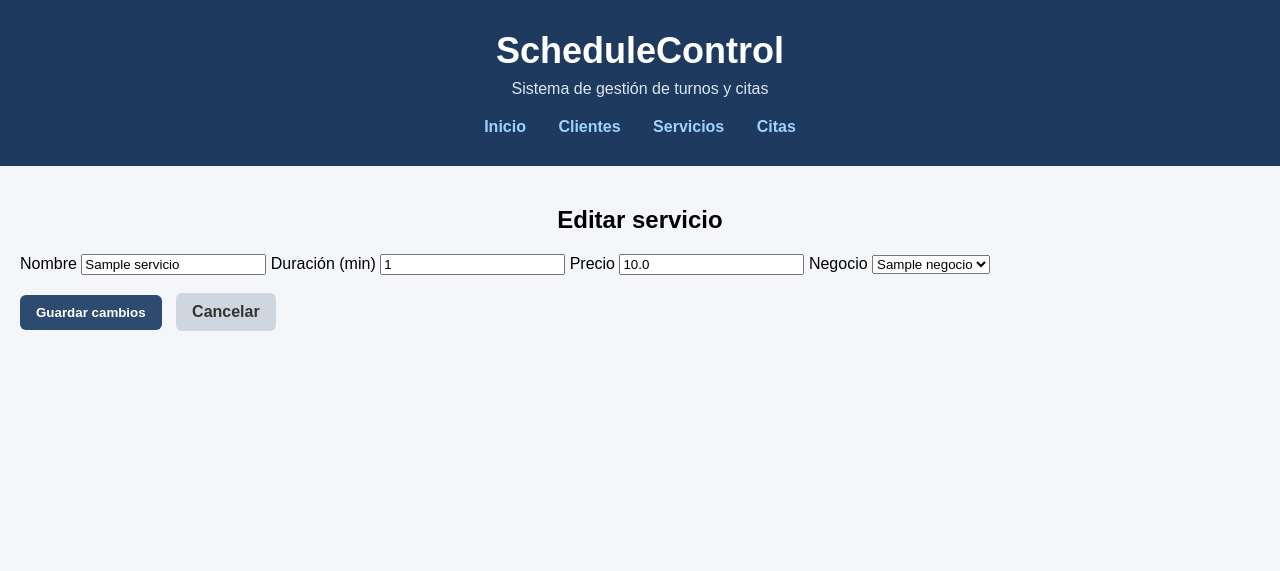
After one commit to FredyBernal02/schedulecontrol, a Flask app: page /servicios/1/editar in a window 1280 px wide. The commit adds this page. Shown: the top 571 px of the page. Run offline with Flask 3, Linux system fonts and the light colour scheme; tables that the repository leaves empty hold one stand-in row (values such as "Sample post").

Commit message:
Complete services CRUD module: add edit service feature with update route, edit form, and integration with services list view

```diff
--- a/app/routes/servicios.py
+++ b/app/routes/servicios.py
@@ -39,7 +39,7 @@ def crear_servicio_form():
     return redirect(url_for('servicios.listar_servicios_front'))
 
 # ---------------------------
-# API JSON (lo que ya tenías)
+# API JSON
 # ---------------------------
 
 @servicios_bp.route('/servicios', methods=['POST'])
@@ -109,3 +109,28 @@ def eliminar_servicio_web(id_servicio):
     db.session.delete(servicio)
     db.session.commit()
     return redirect(url_for('servicios.listar_servicios_front'))
+
+@servicios_bp.route('/servicios/<int:id_servicio>/editar', methods=['GET'])
+def editar_servicio(id_servicio):
+    servicio = Servicio.query.get_or_404(id_servicio)
+    negocios = Negocio.query.all()
+
+    return render_template(
+        'servicios/editar.html',
+        servicio=servicio,
+        negocios=negocios
+    )
+
+@servicios_bp.route('/servicios/<int:id_servicio>/editar', methods=['POST'])
+def actualizar_servicio_form(id_servicio):
+
+    servicio = Servicio.query.get_or_404(id_servicio)
+
+    servicio.nombre = request.form['nombre']
+    servicio.duracion = request.form['duracion']
+    servicio.precio = request.form['precio']
+    servicio.id_negocio = request.form['id_negocio']
+
+    db.session.commit()
+
+    return redirect(url_for('servicios.listar_servicios_front'))
--- /dev/null
+++ b/app/templates/servicios/editar.html
@@ -0,0 +1,40 @@
+{% extends "base.html" %}
+
+{% block content %}
+
+<h2>Editar servicio</h2>
+
+<form method="POST" action="/servicios/{{ servicio.id_servicio }}/editar">
+
+    <label>Nombre</label>
+    <input type="text" name="nombre" value="{{ servicio.nombre }}" required>
+
+    <label>Duración (min)</label>
+    <input type="number" name="duracion" value="{{ servicio.duracion }}" required>
+
+    <label>Precio</label>
+    <input type="number" step="0.01" name="precio" value="{{ servicio.precio }}" required>
+
+    <label>Negocio</label>
+    <select name="id_negocio">
+
+        {% for negocio in negocios %}
+        <option value="{{ negocio.id_negocio }}"
+            {% if negocio.id_negocio == servicio.id_negocio %}
+                selected
+            {% endif %}
+        >
+            {{ negocio.nombre }}
+        </option>
+        {% endfor %}
+
+    </select>
+
+    <br><br>
+
+    <button type="submit" class="btn-primary">Guardar cambios</button>
+    <a href="/servicios/listar" class="btn-secondary">Cancelar</a>
+
+</form>
+
+{% endblock %}
--- a/app/templates/servicios/listar.html
+++ b/app/templates/servicios/listar.html
@@ -24,6 +24,9 @@
             <td>{{ servicio.precio }}</td>
             <td>{{ servicio.negocio.nombre }}</td>
             <td>
+                <a href="/servicios/{{ servicio.id_servicio }}/editar" class="btn-secondary">
+                Editar
+                </a>
                 <form action="{{ url_for('servicios.eliminar_servicio_web', id_servicio=servicio.id_servicio) }}" method="POST">
                     <button type="submit" class="btn-danger" onclick="return confirm('¿Seguro que deseas eliminar este servicio?')">
                         Eliminar
```
